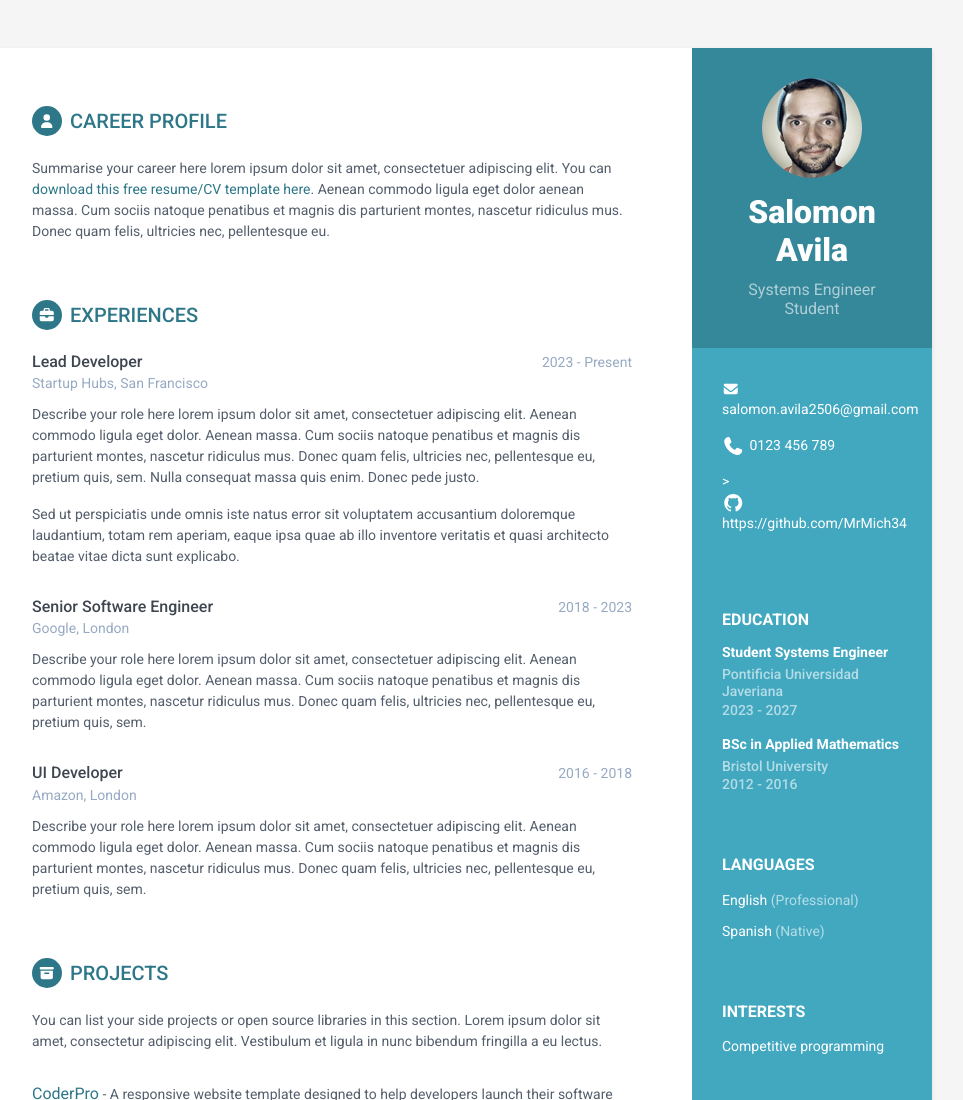
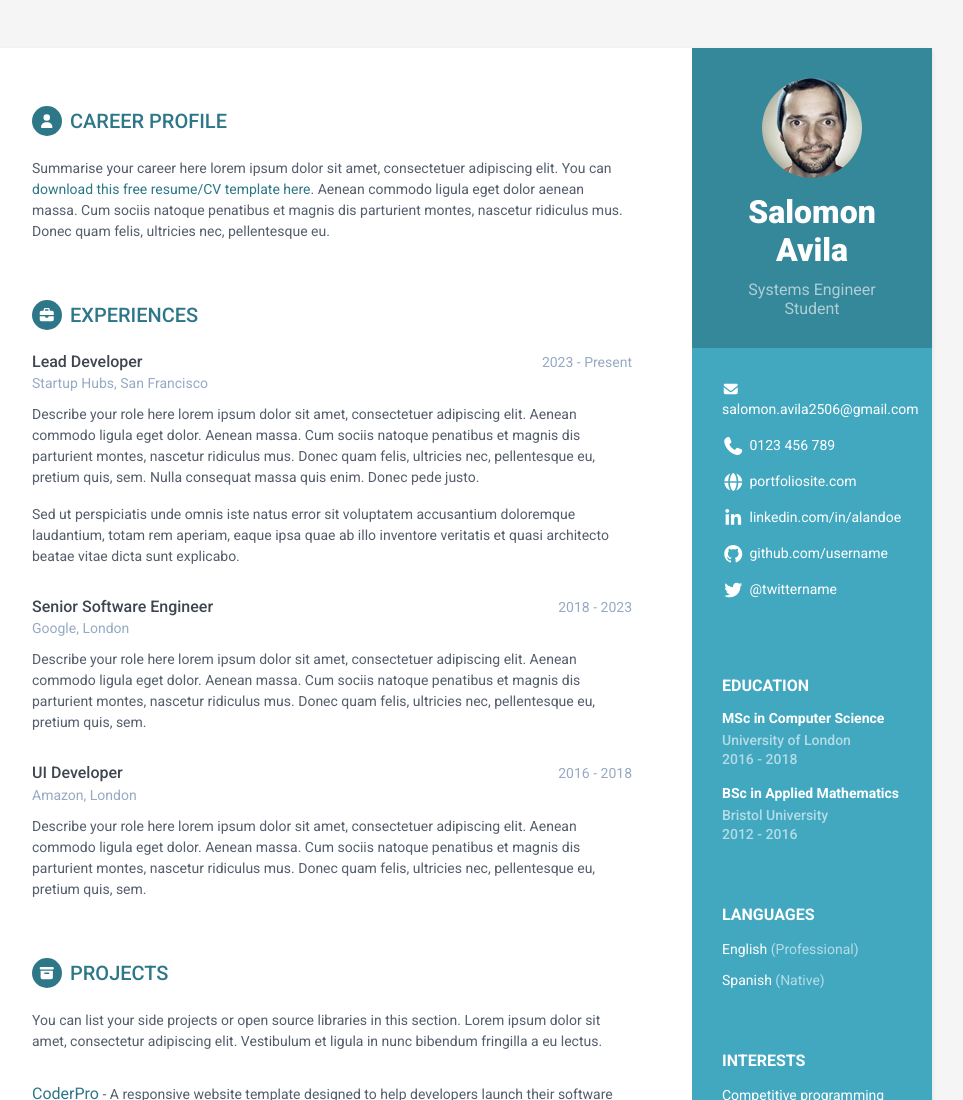
Before and after one commit to MrMich34/MrMich34.github.io, a plain HTML site: page index.html in a window 1280 px wide. Shown: the top 1100 px of the page, without its empty margins (188-1151 px from the left). Drawn offline with Linux system fonts and the light colour scheme.

Commit message:
Revert "Actualizacion respecto a contacto"

```diff
--- a/index.html
+++ b/index.html
@@ -32,16 +32,19 @@
             <div class="contact-container container-block">
                 <ul class="list-unstyled contact-list">
                     <li class="email"><i class="fa-solid fa-envelope"></i><a href="mailto: yourname@email.com">salomon.avila2506@gmail.com</a></li>
-                    <li class="phone"><i class="fa-solid fa-phone"></i><a href="tel:0123 456 789">0123 456 789</a></li>>
-                    <li class="github"><i class="fa-brands fa-github"></i><a href="#" target="_blank">https://github.com/MrMich34</a></li>
+                    <li class="phone"><i class="fa-solid fa-phone"></i><a href="tel:0123 456 789">0123 456 789</a></li>
+                    <li class="website"><i class="fa-solid fa-globe"></i><a href="https://themes.3rdwavemedia.com/bootstrap-templates/resume/orbit-free-resume-cv-bootstrap-theme-for-developers/" target="_blank">portfoliosite.com</a></li>
+                    <li class="linkedin"><i class="fa-brands fa-linkedin-in"></i><a href="#" target="_blank">linkedin.com/in/alandoe</a></li>
+                    <li class="github"><i class="fa-brands fa-github"></i><a href="#" target="_blank">github.com/username</a></li>
+                    <li class="twitter"><i class="fa-brands fa-twitter"></i><a href="https://twitter.com/3rdwave_themes" target="_blank">@twittername</a></li>
                 </ul>
             </div><!--//contact-container-->
             <div class="education-container container-block">
                 <h2 class="container-block-title">Education</h2>
                 <div class="item">
-                    <h4 class="degree">Student Systems Engineer</h4>
-                    <h5 class="meta">Pontificia Universidad Javeriana</h5>
-	                    <div class="time">2023 - 2027</div>
+                    <h4 class="degree">MSc in Computer Science</h4>
+                    <h5 class="meta">University of London</h5>
+	                    <div class="time">2016 - 2018</div>
                 </div><!--//item-->
                 <div class="item">
                     <h4 class="degree">BSc in Applied Mathematics</h4>
```
